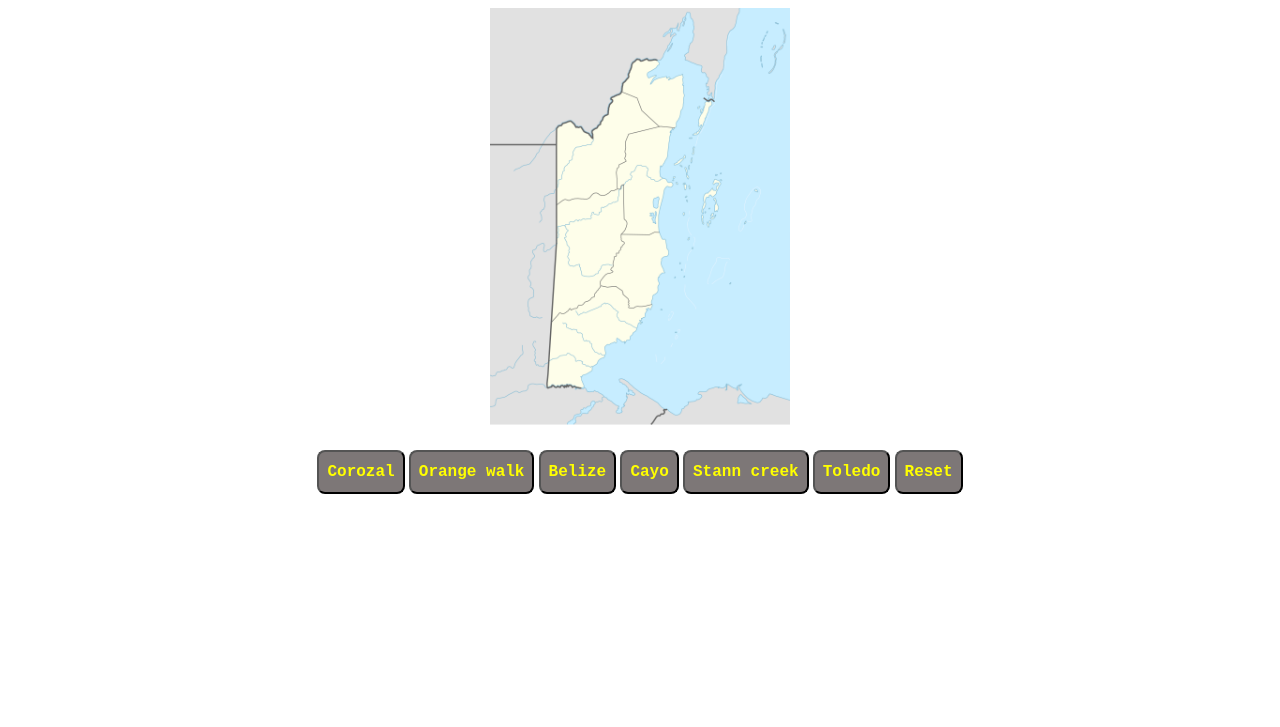
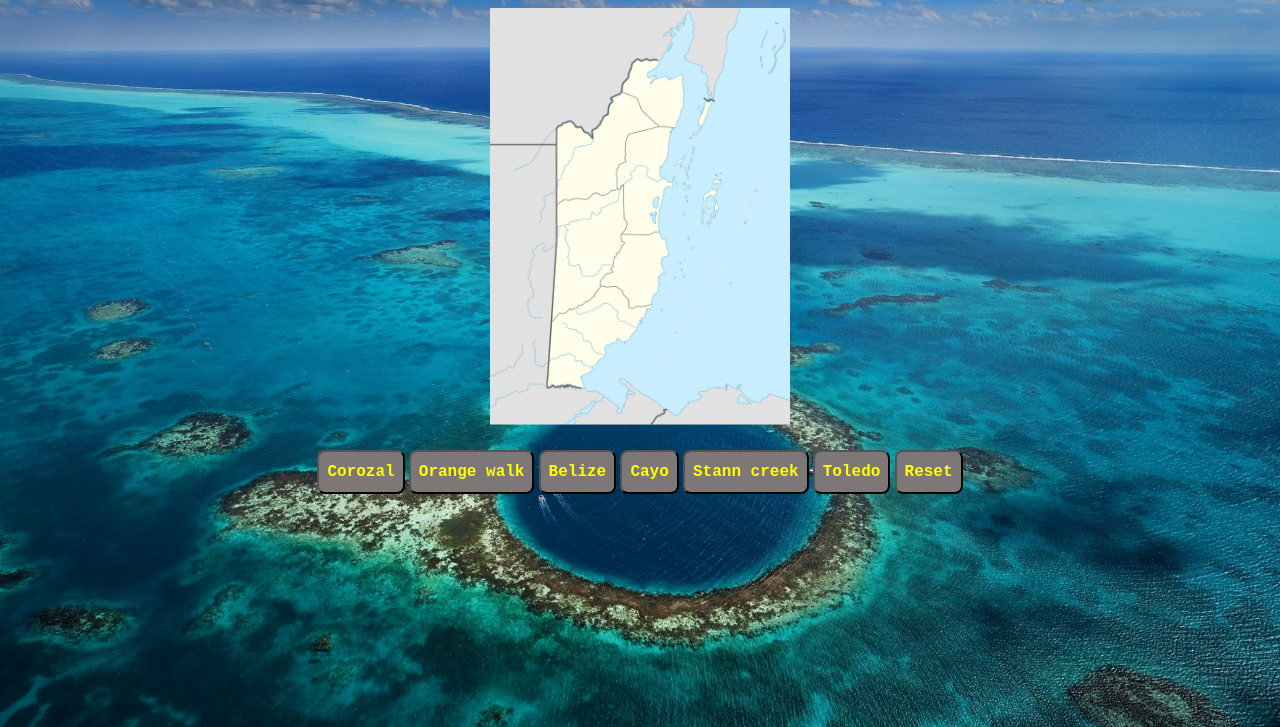
Before and after one commit to alapavi/javascript, a plain HTML site: page index.html in a window 1280 px wide. Shown: the part 73-800 px from the top of the page. Drawn offline with nearby package versions, Linux system fonts and the light colour scheme.

Commit message:
Update index.html

```diff
--- a/index.html
+++ b/index.html
@@ -31,8 +31,8 @@
   padding-top:20px;
   }
 
- .body
-  { background-img: url('belize.jpg');
+ body
+  { background-image: url('belize.jpg');
   background-attachment:fixed;
   background-repeat: no-repeat;
   background-size: cover;
@@ -42,7 +42,7 @@
 
   </style>
 </head>
-<body class="body">
+<body>
 
 
 <h2><div class="heading">Simple Belize Map Game</div></h2>
```
